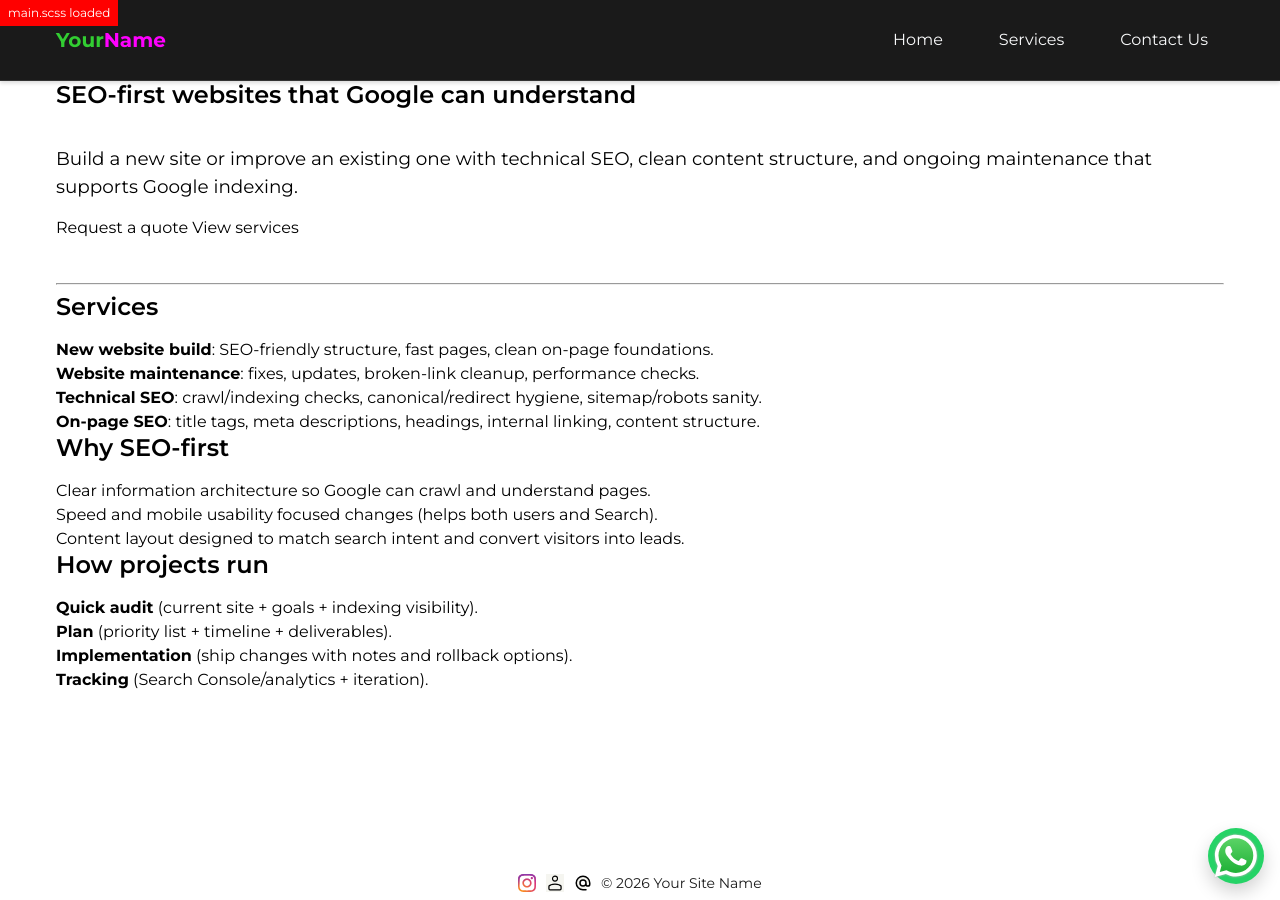
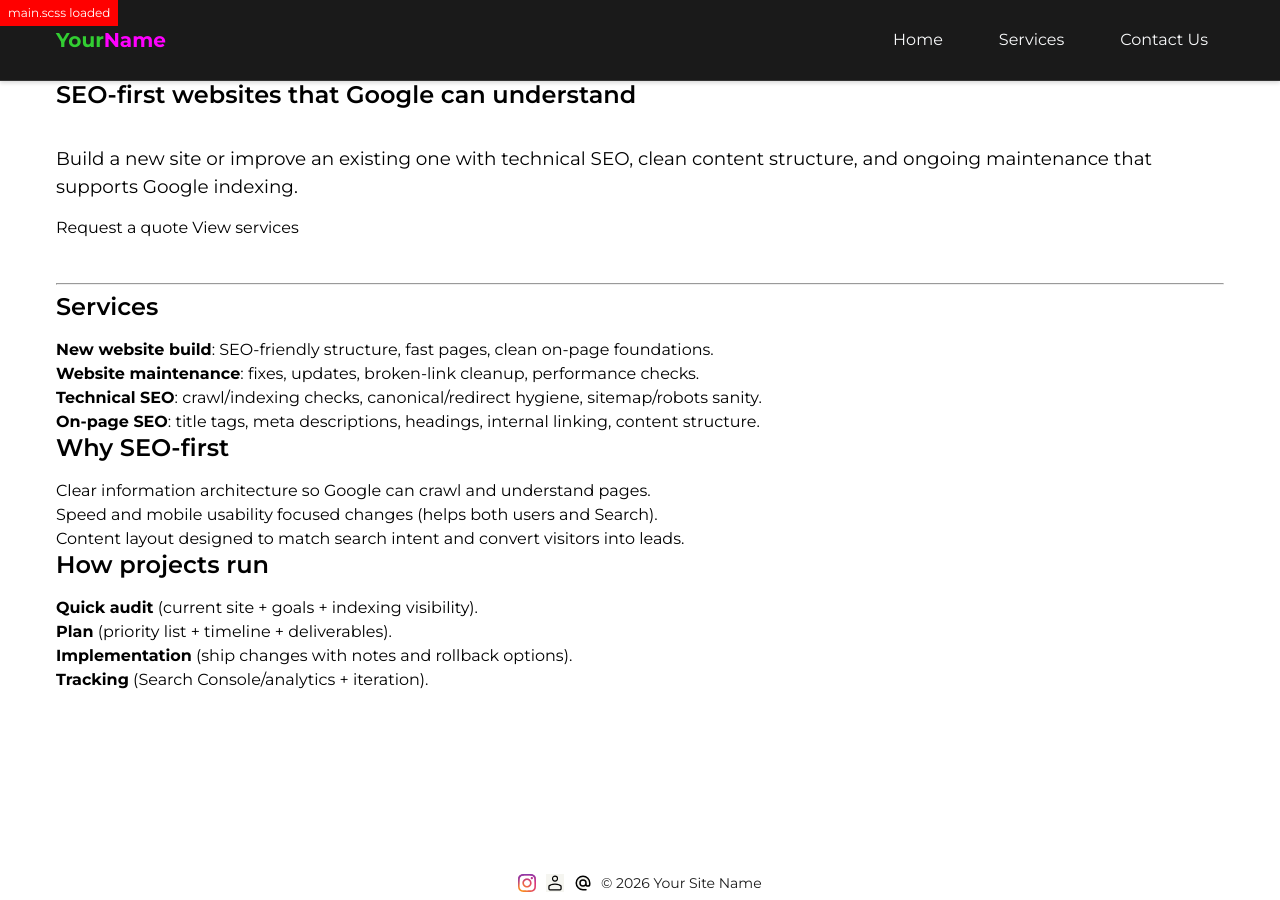
Before and after one commit to m33lucky-benny/test, a Jekyll site: the page built from index.html, in a window 1280 px wide. Built offline with Jekyll 4.4.1, drawn with Linux system fonts in a browser that asks for light colours.

Commit message:
Update _config.yml

```diff
--- a/_config.yml
+++ b/_config.yml
@@ -52,7 +52,7 @@ plugins:
 # WhatsApp floating button
 # =========================
 whatsapp:
-  enabled: true        # set to false to hide everywhere, on page in front matter "whatsapp: false"
+  enabled: false        # set to false to hide everywhere, on page in front matter "whatsapp: false",
   phone: "65XXXXXXXX"  # no +, no spaces
 
 # =========================
```
